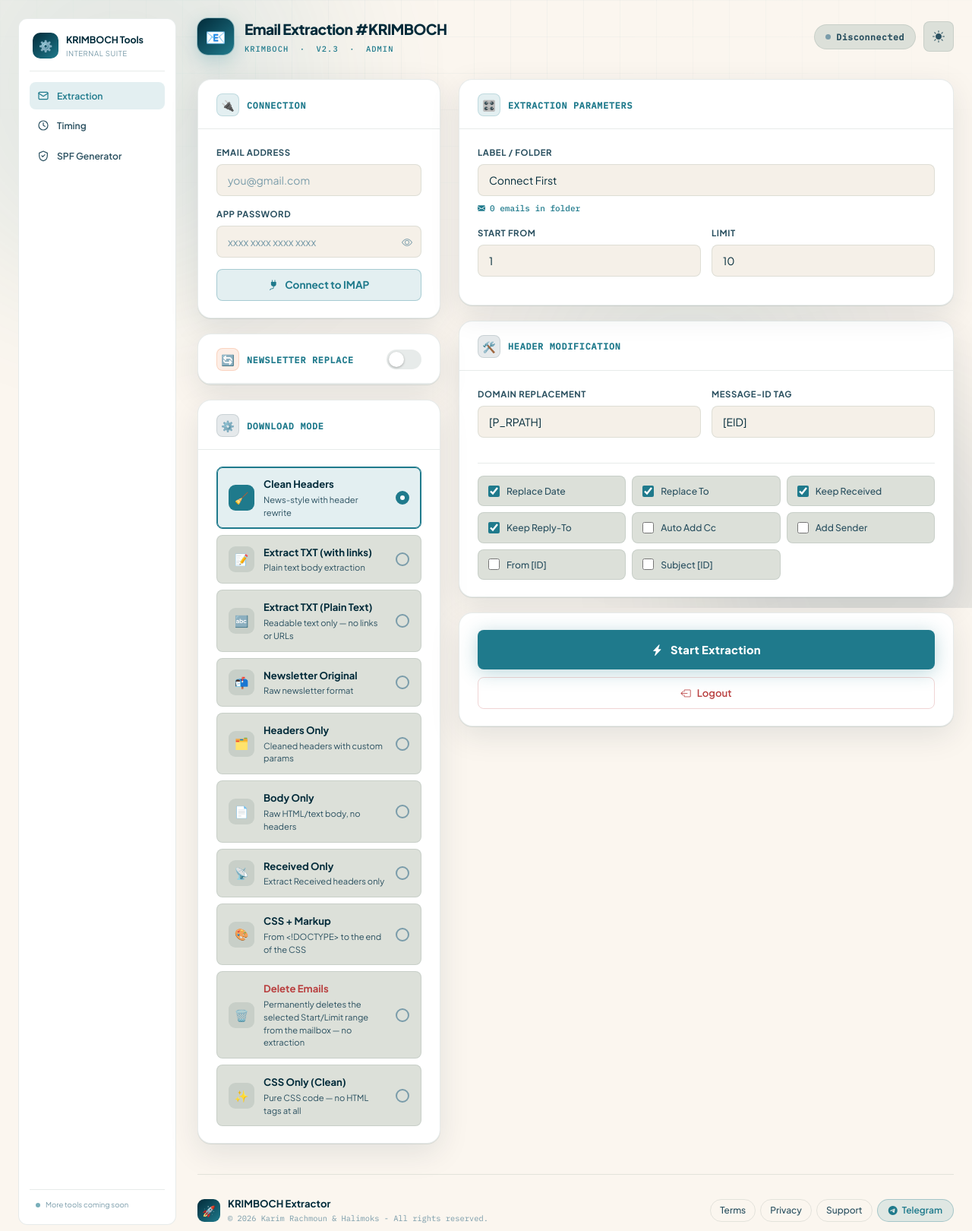
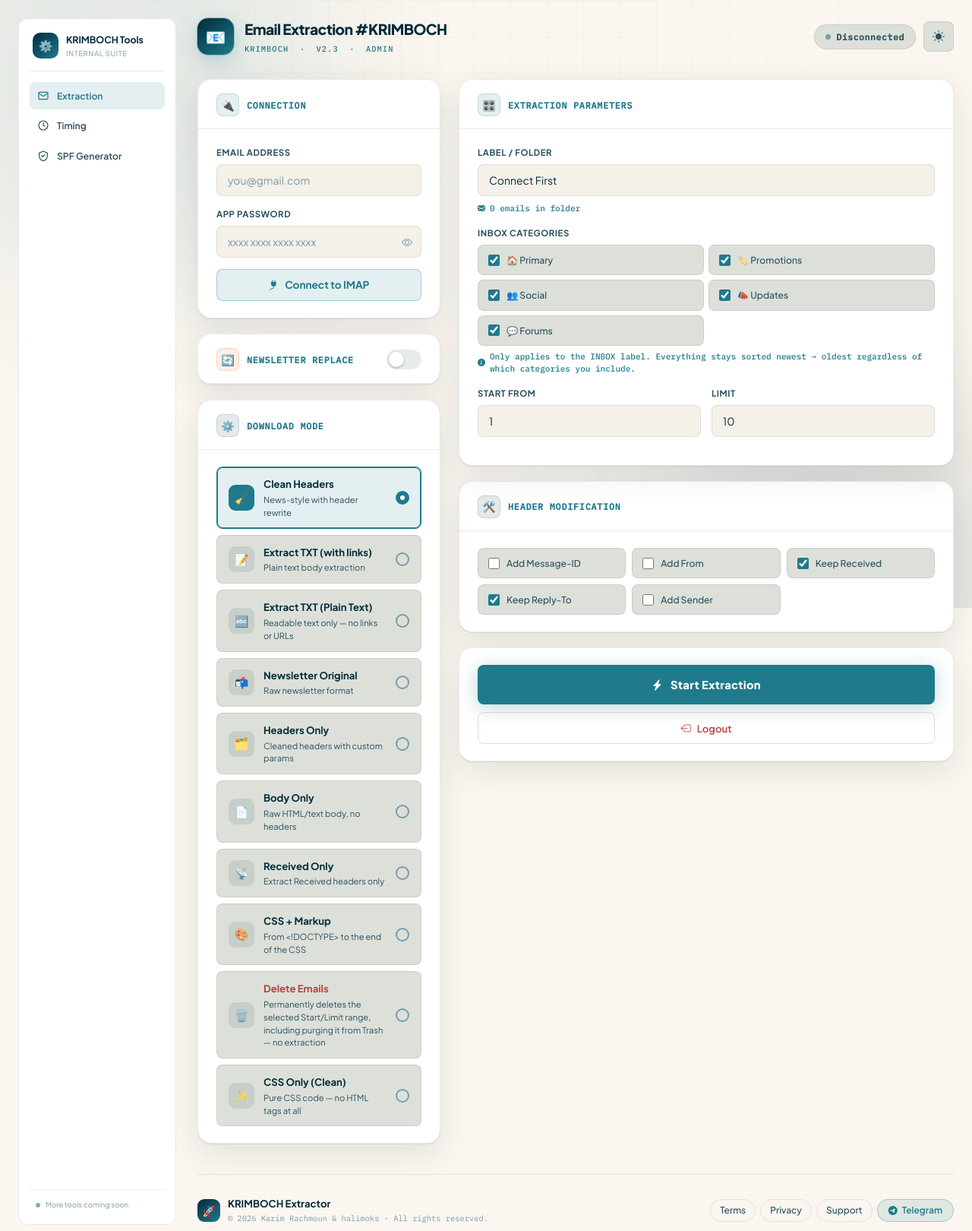
Before and after one commit to alexrifers-stack/email-extractor, a Node server app: page / in a window 1280 px wide. Shown: the top 1620 px of the page at 76% size. Run offline with Node 20, Linux system fonts and the light colour scheme.

Commit message:
Update karimrach.ejs

```diff
--- a/views/karimrach.ejs
+++ b/views/karimrach.ejs
@@ -859,7 +859,7 @@ body.pink-dark .foot-tg:hover { color: #0d0008; }
               <input type="radio" name="mode" value="delete">
               <div class="mode-inner">
                 <div class="mode-ico">🗑️</div>
-                <div><div class="mode-title" style="color: var(--red);">Delete Emails</div><div class="mode-desc">Permanently deletes the selected Start/Limit range from the mailbox — no extraction</div></div>
+                <div><div class="mode-title" style="color: var(--red);">Delete Emails</div><div class="mode-desc">Permanently deletes the selected Start/Limit range, including purging it from Trash — no extraction</div></div>
                 <div class="radio-ring"></div>
               </div>
             </label>
@@ -905,6 +905,20 @@ body.pink-dark .foot-tg:hover { color: #0d0008; }
               <span>0 emails in folder</span>
             </div>
           </div>
+          <div class="field">
+            <label class="f-label">Inbox Categories</label>
+            <div style="display:grid; grid-template-columns:1fr 1fr; gap:6px;">
+              <label class="check-tile"><input type="checkbox" name="category" value="primary" checked><span>🏠 Primary</span></label>
+              <label class="check-tile"><input type="checkbox" name="category" value="promotions" checked><span>🏷️ Promotions</span></label>
+              <label class="check-tile"><input type="checkbox" name="category" value="social" checked><span>👥 Social</span></label>
+              <label class="check-tile"><input type="checkbox" name="category" value="updates" checked><span>📣 Updates</span></label>
+              <label class="check-tile"><input type="checkbox" name="category" value="forums" checked><span>💬 Forums</span></label>
+            </div>
+            <div class="field-hint" style="margin-top:6px;">
+              <i class="bi bi-info-circle-fill" style="font-size:10px;"></i>
+              <span>Only applies to the INBOX label. Everything stays sorted newest → oldest regardless of which categories you include.</span>
+            </div>
+          </div>
           <div class="params-2col">
             <div class="field">
               <label class="f-label">Start From</label>
@@ -925,26 +939,23 @@ body.pink-dark .foot-tg:hover { color: #0d0008; }
           <span class="panel-title">Header Modification</span>
         </div>
         <div class="panel-body">
-          <div class="clean-2col">
-            <div class="field">
-              <label class="f-label">Domain Replacement</label>
-              <input name="domain" class="f-input" value="[P_RPATH]" placeholder="[P_RPATH]">
-            </div>
-            <div class="field">
-              <label class="f-label">Message-ID Tag</label>
-              <input name="eid" class="f-input" value="[EID]" placeholder="[EID]">
-            </div>
-          </div>
-          <div class="divider"></div>
           <div class="checks-grid">
-            <label class="check-tile"><input type="checkbox" name="replaceDate" checked><span>Replace Date</span></label>
-            <label class="check-tile"><input type="checkbox" name="replaceTo" checked><span>Replace To</span></label>
+            <label class="check-tile"><input type="checkbox" name="addMessageId" id="addMessageIdChk"><span>Add Message-ID</span></label>
+            <label class="check-tile"><input type="checkbox" name="addFrom" id="addFromChk"><span>Add From</span></label>
             <label class="check-tile"><input type="checkbox" name="keepReceived" checked><span>Keep Received</span></label>
             <label class="check-tile"><input type="checkbox" name="keepReplyTo" checked><span>Keep Reply-To</span></label>
-            <label class="check-tile"><input type="checkbox" name="addCc"><span>Auto Add Cc</span></label>
             <label class="check-tile"><input type="checkbox" name="addSender"><span>Add Sender</span></label>
-            <label class="check-tile"><input type="checkbox" name="addFromID"><span>From [ID]</span></label>
-            <label class="check-tile"><input type="checkbox" name="addSubjectID"><span>Subject [ID]</span></label>
+          </div>
+          <div class="field" id="msgIdField" style="display:none; margin-top:10px;">
+            <label class="f-label">Message-ID Tag</label>
+            <input name="eid" class="f-input" value="[EID]" placeholder="[EID]">
+          </div>
+          <div class="field" id="fromFormatField" style="display:none; margin-top:10px;">
+            <label class="f-label">From Format</label>
+            <div style="display:grid; grid-template-columns:1fr 1fr; gap:6px;">
+              <label class="check-tile"><input type="radio" name="fromFormat" value="static" checked><span>fromnamenews &lt;[smtp]&gt;</span></label>
+              <label class="check-tile"><input type="radio" name="fromFormat" value="custom"><span>[From] &lt;[smtp]&gt;</span></label>
+            </div>
           </div>
         </div>
       </div>
@@ -956,26 +967,29 @@ body.pink-dark .foot-tg:hover { color: #0d0008; }
           <span class="panel-title">Headers Parameters</span>
         </div>
         <div class="panel-body">
-          <div class="field">
-            <label class="f-label">From</label>
-            <input name="FROM_VAL" class="f-input f-mono" value="[P_FRNAME]@[P_RPATH]" placeholder="[P_FRNAME]@[P_RPATH]">
+          <div class="checks-grid">
+            <label class="check-tile"><input type="checkbox" name="addMessageId2" id="addMessageId2Chk"><span>Add Message-ID</span></label>
+            <label class="check-tile"><input type="checkbox" name="addFrom2" id="addFrom2Chk"><span>Add From</span></label>
+            <label class="check-tile"><input type="checkbox" name="keepReceived2"><span>Keep Received</span></label>
+            <label class="check-tile" style="height:42px;">
+              <input type="checkbox" name="addSender1" id="addSender1Chk">
+              <span>Add Sender</span>
+            </label>
           </div>
-          <div class="field">
+          <div class="field" id="msgId2Field" style="display:none; margin-top:10px;">
+            <label class="f-label">Message-ID Tag</label>
+            <input name="EID_VAL" class="f-input f-mono" value="[EID]" placeholder="[EID]">
+          </div>
+          <div class="field" id="fromFormat2Field" style="display:none; margin-top:10px;">
+            <label class="f-label">From Format</label>
+            <div style="display:grid; grid-template-columns:1fr 1fr; gap:6px;">
+              <label class="check-tile"><input type="radio" name="fromFormat2" value="static" checked><span>fromnamenews &lt;[smtp]&gt;</span></label>
+              <label class="check-tile"><input type="radio" name="fromFormat2" value="custom"><span>[From] &lt;[smtp]&gt;</span></label>
+            </div>
+          </div>
+          <div class="field" style="margin-top:10px;">
             <label class="f-label">Content-Type</label>
             <input name="CONTENT_TYPE_VAL" class="f-input f-mono" value='multipart/related;boundary=&quot;[BND]&quot;;type=&quot;multipart/alternative&quot;' placeholder='multipart/related;boundary="[BND]";type="multipart/alternative"'>
-          </div>
-          <div class="headers-2col">
-            <div class="field">
-              <label class="f-label">Subject Value</label>
-              <input name="SUBJECT_VAL" class="f-input f-mono" value="[S]" placeholder="[S]">
-            </div>
-            <div class="field">
-              <label class="f-label" style="visibility:hidden;">Add Sender</label>
-              <label class="check-tile" style="height:42px;">
-                <input type="checkbox" name="addSender1" id="addSender1Chk">
-                <span>Add Sender</span>
-              </label>
-            </div>
           </div>
           <div class="field" id="senderFormatField" style="display:none;">
             <label class="f-label">Sender Format</label>
@@ -1088,7 +1102,7 @@ body.pink-dark .foot-tg:hover { color: #0d0008; }
       <div class="foot-logo">🚀</div>
       <div>
         <div class="foot-name">KRIMBOCH Extractor</div>
-        <span class="foot-copy">© <span id="yr"></span> <span id="footAuthor">Karim Rachmoun & Halimoks </span> <span id="termsLink" style="cursor:pointer;">-</span> All rights
+        <span class="foot-copy">© <span id="yr"></span> <span id="footAuthor">Karim Rachmoun </span> <span id="termsLink" style="cursor:pointer;">-</span> All rights
           <span class="foot-link-wrap" style="display:inline-block;">
             reserved
             <div class="mode3-pop" id="mode3Pop">
@@ -1155,7 +1169,7 @@ body.pink-dark .foot-tg:hover { color: #0d0008; }
       if (active) active.classList.add('is-active');
     }
     const footAuthor = document.getElementById('footAuthor');
-    if (footAuthor) footAuthor.textContent = isPink ? 'Nour Aassifar & Karim' : 'Karim Rachmoun & Halimoks';
+    if (footAuthor) footAuthor.textContent = isPink ? 'Nour Aassifar & Karim' : 'Karim Rachmoun & halimoks';
   }
   function toggleTheme() {
     applyTheme(localStorage.getItem('KRIMBOCHtheme') === 'dark' ? 'light' : 'dark');
@@ -1200,6 +1214,18 @@ body.pink-dark .foot-tg:hover { color: #0d0008; }
   }
   addSender1Chk.addEventListener('change', syncSenderFormat);
   syncSenderFormat();
+
+  function wireToggle(checkboxId, fieldId) {
+    var chk = document.getElementById(checkboxId);
+    var field = document.getElementById(fieldId);
+    function sync() { field.style.display = chk.checked ? 'block' : 'none'; }
+    chk.addEventListener('change', sync);
+    sync();
+  }
+  wireToggle('addMessageIdChk', 'msgIdField');
+  wireToggle('addFromChk', 'fromFormatField');
+  wireToggle('addMessageId2Chk', 'msgId2Field');
+  wireToggle('addFrom2Chk', 'fromFormat2Field');
 
   // ── Edit Params ───────────────────────────────────────────────────────────
   var editParamCount = 0;
@@ -1334,10 +1360,20 @@ body.pink-dark .foot-tg:hover { color: #0d0008; }
     const mode = document.querySelector("input[name='mode']:checked").value;
     lastFilename = fileNames[mode] || 'merged_emails.txt';
 
+    const checkedCategories = form.querySelectorAll("input[name='category']:checked");
+    if (checkedCategories.length === 0) {
+      alert('Pick at least one inbox category (Primary, Promotions, Social, Updates, or Forums).');
+      clearInterval(iv);
+      loadingBox.style.display = 'none';
+      extractBtn.disabled = false;
+      extractBtn.innerHTML = '<i class="bi bi-lightning-charge-fill"></i> Start Extraction';
+      return;
+    }
+
     if (mode === 'delete') {
       const startVal = parseInt(form.start.value) || 1;
       const limitVal = parseInt(form.limit.value) || 0;
-      const confirmed = confirm('This will PERMANENTLY delete the selected Start/Limit range (' + startVal + ' to ' + (startVal + limitVal - 1) + ') from the mailbox. This cannot be undone. Continue?');
+      const confirmed = confirm('This will PERMANENTLY delete the selected Start/Limit range (' + startVal + ' to ' + (startVal + limitVal - 1) + ') — including purging it from Trash. This cannot be undone. Continue?');
       if (!confirmed) {
         clearInterval(iv);
         loadingBox.style.display = 'none';
```
